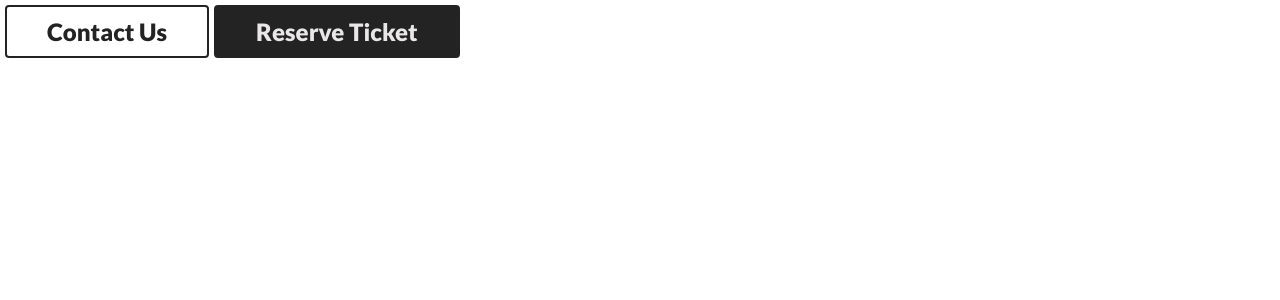
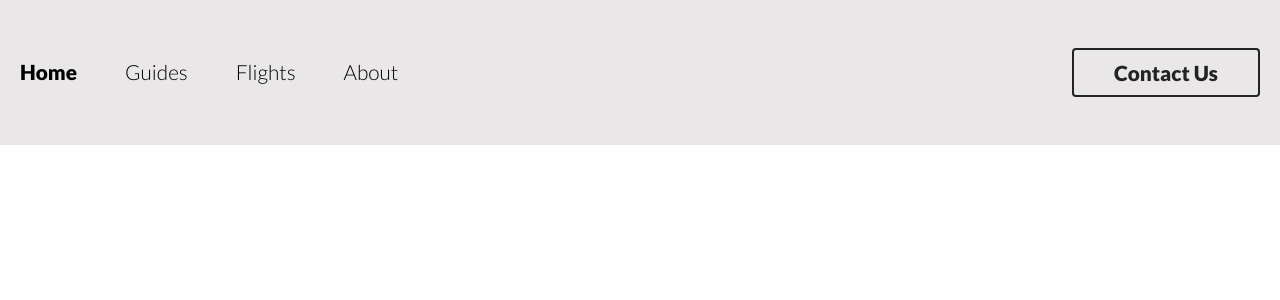
Before and after one commit to RodBrowning/Travel-Agency, a React (Create React App) app: page / in a window 1280 px wide. Shown: the top 300 px of the page. Built offline with nearby package versions, Linux system fonts and the light colour scheme.

Commit message:
Header component

```diff
--- a/src/App.tsx
+++ b/src/App.tsx
@@ -3,16 +3,13 @@ import './scss/fonts/Lato/stylesheet.scss'
 import './scss/fonts/Cardo/stylesheet.scss'
 import './scss/index.scss'
 
+import Header from './components/header/index'
 import React from 'react'
 
-const App = () => {
+const App: React.FC = () => {
    return (
-      <div className="App">
-         <button className="btn-primary" style={{ margin: '5px' }}>
-            Contact Us
-         </button>
-         <button className="btn-secondary">Reserve Ticket</button>
-         {/* header */}
+      <div className="App bg-primary">
+         <Header />
          {/* main */}
          {/* footer */}
       </div>
--- /dev/null
+++ b/src/components/header/index.tsx
@@ -0,0 +1,23 @@
+import './style.scss'
+
+import React from 'react'
+
+const Header: React.FC = () => {
+   return (
+      <header id="header" className="container py-3">
+         <div className="links">
+            <a href="#" className="active">
+               Home
+            </a>
+            <a href="#">Guides</a>
+            <a href="#">Flights</a>
+            <a href="#">About</a>
+         </div>
+         <div className="action">
+            <button className="btn-primary">Contact Us</button>
+         </div>
+      </header>
+   )
+}
+
+export default Header
--- /dev/null
+++ b/src/components/header/style.scss
@@ -0,0 +1,11 @@
+#header {
+   display: flex;
+   .links {
+      display: flex;
+      align-items: center;
+      gap: 3em;
+   }
+   .action {
+      margin-left: auto;
+   }
+}
--- a/src/scss/_fonts.scss
+++ b/src/scss/_fonts.scss
@@ -31,6 +31,15 @@ p {
    }
 }
 
+a {
+   font-family: fonts.$regular-text-font;
+   font-size: sizes.$link-font-size;
+   font-weight: 100;
+   &.active {
+      font-weight: 900;
+   }
+}
+
 .light-text {
    color: colors.$primary-color;
 }
--- a/src/scss/_reset.scss
+++ b/src/scss/_reset.scss
@@ -127,3 +127,6 @@ table {
    border-collapse: collapse;
    border-spacing: 0;
 }
+a {
+   all: unset;
+}
--- /dev/null
+++ b/src/scss/_utilities.scss
@@ -0,0 +1,15 @@
+@use './variables/colors';
+
+.container {
+   max-width: 1240px;
+   margin: auto;
+}
+
+$padding-values: (2em, 3em, 4em, 5em, 6em);
+
+@each $value in $padding-values {
+   $index: index($padding-values, $value) + 1;
+   .py-#{$index} {
+      padding-block: $value;
+   }
+}
--- a/src/scss/index.scss
+++ b/src/scss/index.scss
@@ -2,3 +2,4 @@
 @forward './fonts';
 @forward './backgrounds';
 @forward './buttons';
+@forward './utilities';
--- a/src/scss/variables/_sizes.scss
+++ b/src/scss/variables/_sizes.scss
@@ -1,3 +1,4 @@
 $regular-text-title-font-size: 1.2rem;
 $regular-text-font-size: 1rem;
-$button-font-size: 1.5rem;
+$link-font-size: 1.3rem;
+$button-font-size: 1.3rem;
```
Also changed, not shown: 1 other file (tests, documents, lock files or other folders).
